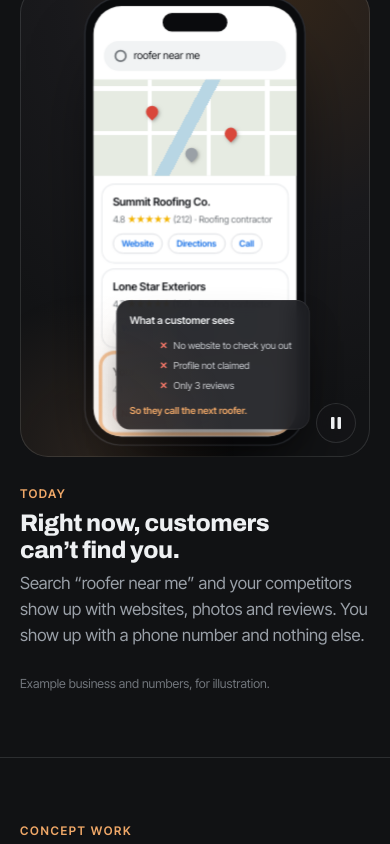
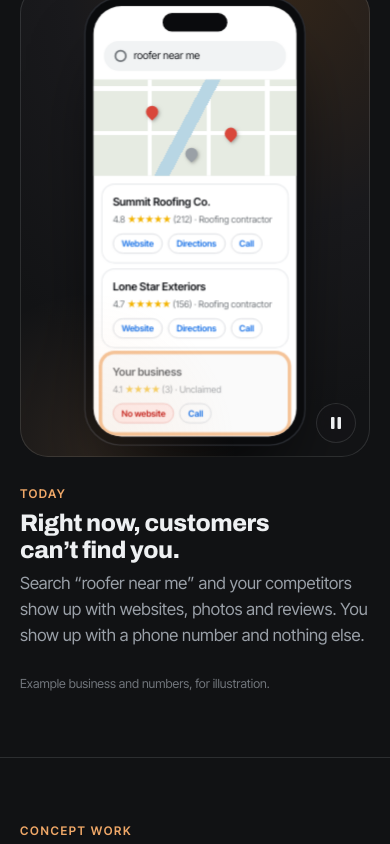
Before and after one commit to theHalfMeal/theHalfMeal.github.io, a plain HTML site: page index.html in a window 390 px wide. Shown: the part 841-1685 px from the top of the page. Drawn offline with Linux system fonts and the light colour scheme.

Commit message:
Keep the search scene clear on phones
Co-Authored-By: Claude Opus 5.5 <noreply@anthropic.com>

```diff
--- a/index.html
+++ b/index.html
@@ -355,7 +355,7 @@ footer { padding-block: 2rem; border-top: 1px solid var(--line); color: var(--mu
                   <div class="r you" style="--d:1.5s"><b>Your business</b><span class="st">4.1 <i>★★★★</i> (3) · Unclaimed</span><div class="bt"><span class="no">No website</span><span>Call</span></div></div>
                 </div>
               </div></div></div>
-              <div class="el fl in" style="--x:540px;--y:190px;--mx:110px;--my:360px;--mk:.85;--d:2.4s">
+              <div class="el fl in mh" style="--x:540px;--y:190px;--d:2.4s">
                 <b>What a customer sees</b>
                 <ul><li><span class="x">✕</span> No website to check you out</li><li><span class="x">✕</span> Profile not claimed</li><li><span class="x">✕</span> Only 3 reviews</li></ul>
                 <p style="margin-top:10px;color:#f0a868;font-weight:700">So they call the next roofer.</p>
@@ -589,7 +589,7 @@ document.getElementById('yr').textContent = new Date().getFullYear();
     caps.forEach((c, k) => c.classList.toggle('on', k === i)); counts(scenes[i]); }
   const sync = () => { j.classList.toggle('paused', user || !inView); j.classList.toggle('user', user); ctl.setAttribute('aria-label', user ? 'Play walkthrough' : 'Pause walkthrough'); };
 
-  tabs.forEach((t, k) => { t.addEventListener('click', () => go(k)); t.querySelector('.bar i').addEventListener('animationend', () => { if (!reduce && k === i) go(i + 1); }); });
+  tabs.forEach((t, k) => { t.addEventListener('click', () => { started = true; go(k); }); t.querySelector('.bar i').addEventListener('animationend', () => { if (!reduce && k === i) go(i + 1); }); });
   ctl.addEventListener('click', () => { user = !user; sync(); });
   let sx = null; stage.addEventListener('touchstart', (e) => { sx = e.touches[0].clientX; }, { passive: true });
   stage.addEventListener('touchend', (e) => { if (sx == null) return; const dx = e.changedTouches[0].clientX - sx; sx = null; if (Math.abs(dx) > 45) go(i + (dx < 0 ? 1 : -1)); });
```
